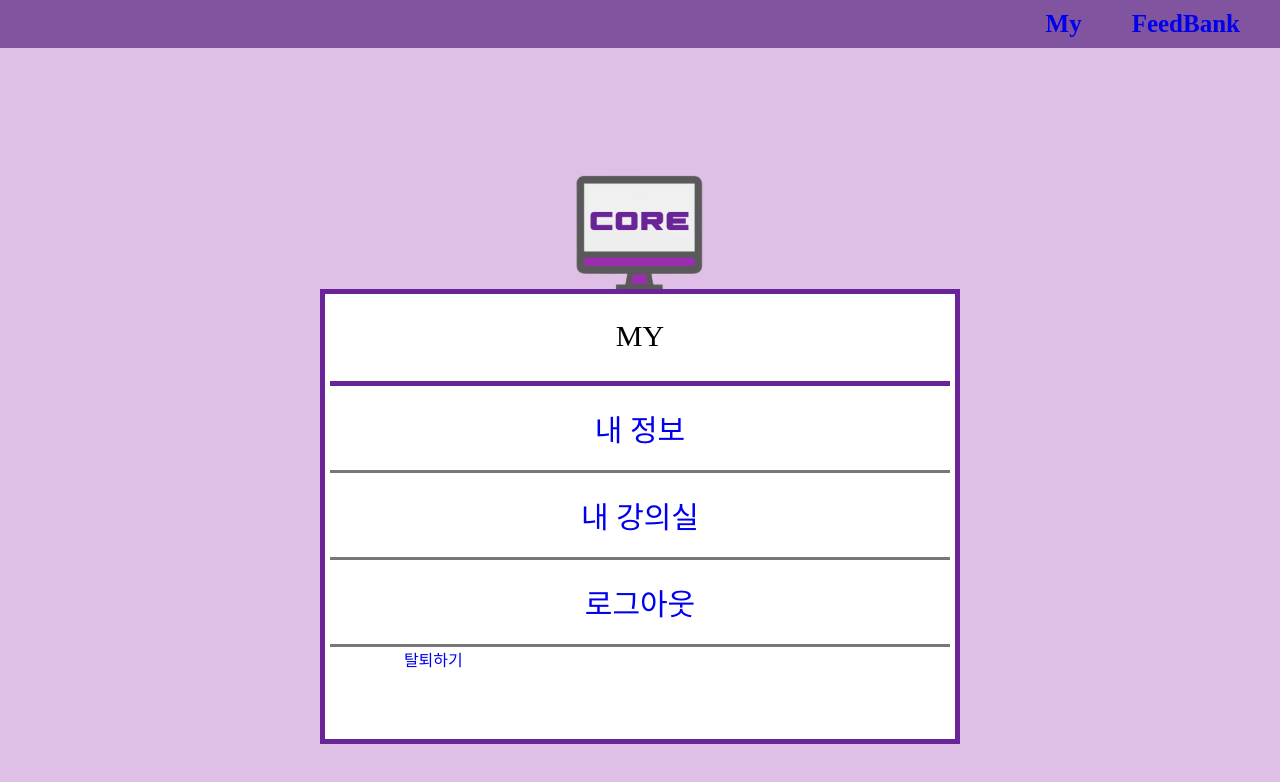
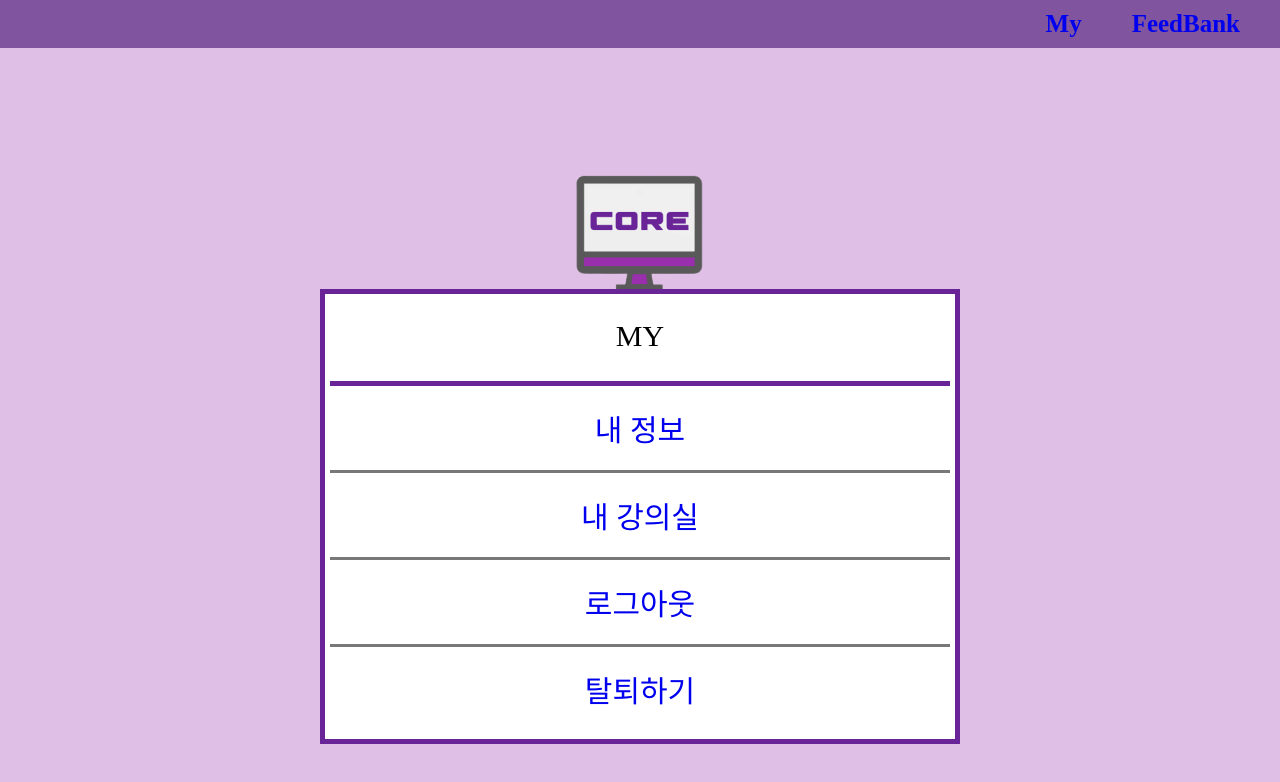
Before and after one commit to Happhee/CORE, a React (Create React App) app in the folder core/: page /student/my in a window 1280 px wide. Shown: the top 782 px of the page. Built offline with nearby package versions, Linux system fonts and the light colour scheme.

Commit message:
[ADD] 내정보 유아이 수정

```diff
--- a/core/src/css/ClassRoom.css
+++ b/core/src/css/ClassRoom.css
@@ -59,6 +59,16 @@ body{
 
 
 }
+.click_last_box{
+    display: grid;
+    grid-column: 1/4;
+    margin-top: 20px;
+    padding-bottom: 10px;
+    font-size: 30px;
+    justify-content: center;
+
+
+}
 
 
 
```
